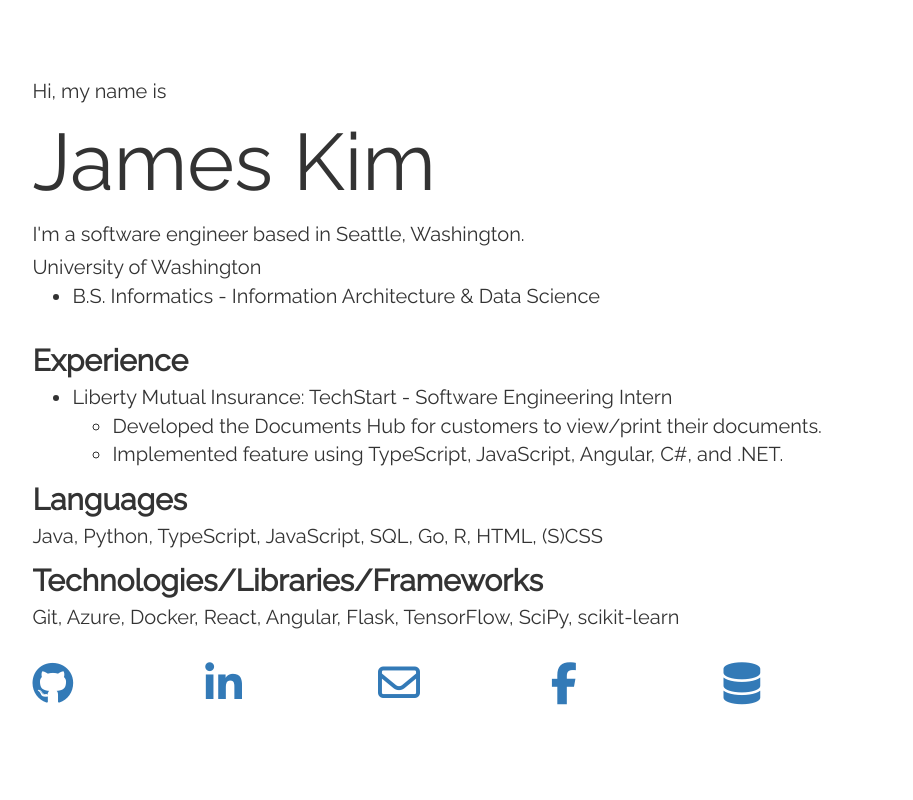
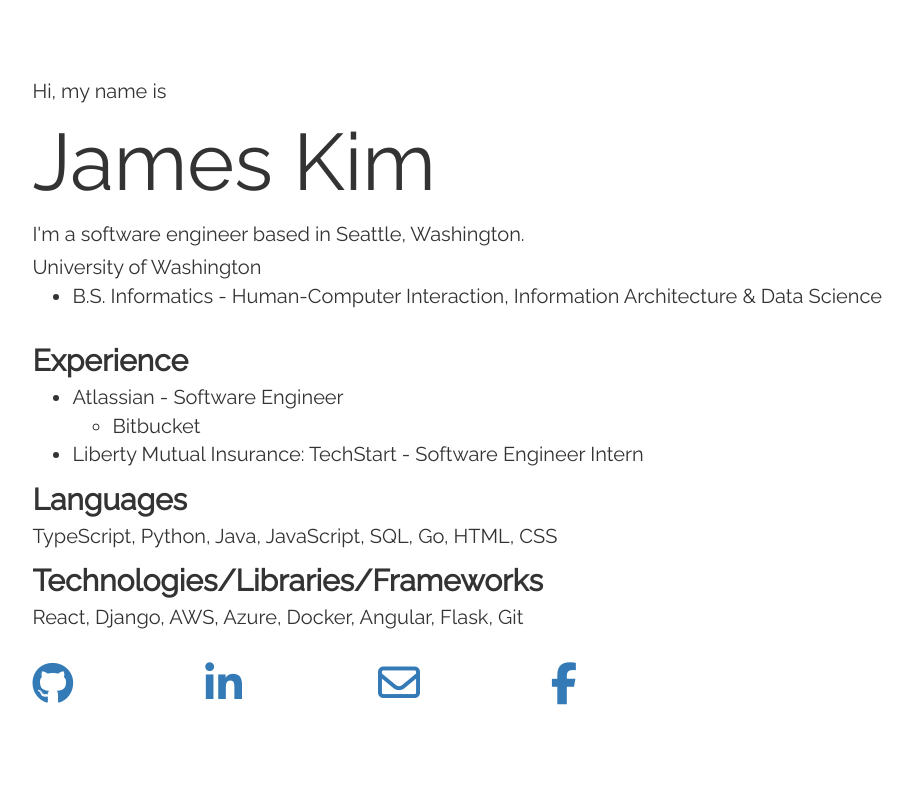
Before and after one commit to thejameskim/thejameskim.github.io, a plain HTML site: page index.html in a window 1280 px wide. Shown: the whole page, without its empty margins (70-983 px from the left). Drawn offline with Linux system fonts and the light colour scheme.

Commit message:
updates 10/4/2020

```diff
--- a/index.html
+++ b/index.html
@@ -31,7 +31,7 @@
       <div class="intro-bio">
         University of Washington
         <ul>
-          <li>B.S. Informatics - Information Architecture & Data Science</li>
+          <li>B.S. Informatics - Human-Computer Interaction, Information Architecture & Data Science</li>
         </ul>
       </div>
     </div>
@@ -41,24 +41,23 @@
         Experience
       </div>
       <ul>
-        <li>Liberty Mutual Insurance: TechStart - Software Engineering Intern</li>
+        <li>Atlassian - Software Engineer</li>
         <ul>
-          <li>Developed the Documents Hub for customers to view/print their documents.</li>
-          <li>Implemented feature using TypeScript, JavaScript, Angular, C#, and .NET.</li>
+          <li>Bitbucket</li>
         </ul>
+        <li>Liberty Mutual Insurance: TechStart - Software Engineer Intern</li>
       </ul>
       <div class="body-header">
         Languages
       </div>
       <p>
-        Java, Python, TypeScript, JavaScript, SQL, Go, R, HTML, (S)CSS
+        TypeScript, Python, Java, JavaScript, SQL, Go, HTML, CSS
       </p>
       <div class="body-header">
         Technologies/Libraries/Frameworks
       </div>
       <p>
-        Git, Azure, Docker, React, Angular, Flask, TensorFlow, SciPy,
-        scikit-learn
+        React, Django, AWS, Azure, Docker, Angular, Flask, Git
       </p>
     </div>
   </body>
@@ -70,14 +69,11 @@
     <a class="btns" href="http://linkedin.com/in/thejameskim" target="_blank">
       <i aria-hidden="true" class="hi-icon fa fa-linkedin fa-3x"></i>
     </a>
-    <a class="btns" href="mailto:jamesk97@uw.edu" target="_blank">
+    <a class="btns" href="mailto:jsjkim97@gmail.com" target="_blank">
       <i aria-hidden="true" class="hi-icon fa fa-envelope-o fa-3x"></i>
     </a>
     <a class="btns" href="https://www.facebook.com/thejameskim" target="_blank">
       <i aria-hidden="true" class="hi-icon fa fa-facebook fa-3x"></i>
     </a>
-    <a class="btns" href="https://www.kaggle.com/thejameskim" target="_blank">
-      <i aria-hidden="true" class="hi-icon fa fa-database fa-3x"></i>
-    </a>
   </footer>
 </html>
```
